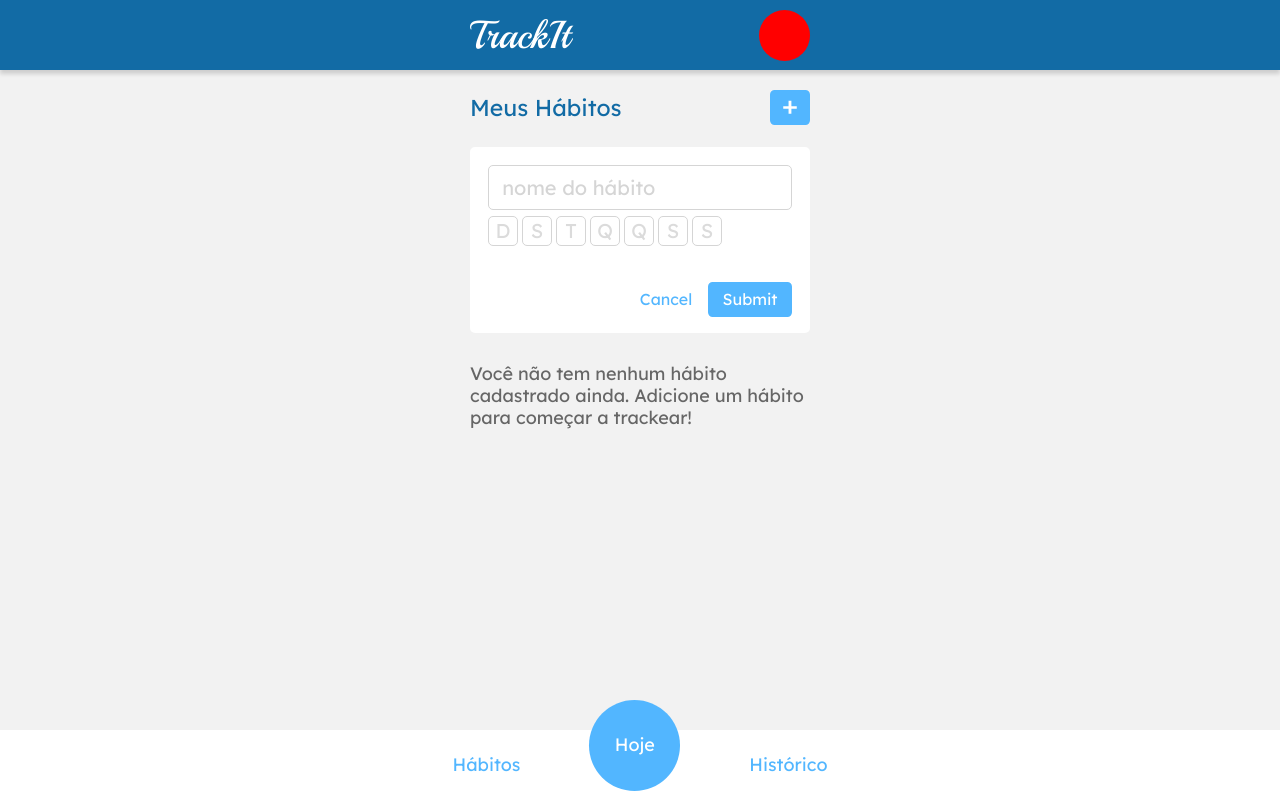
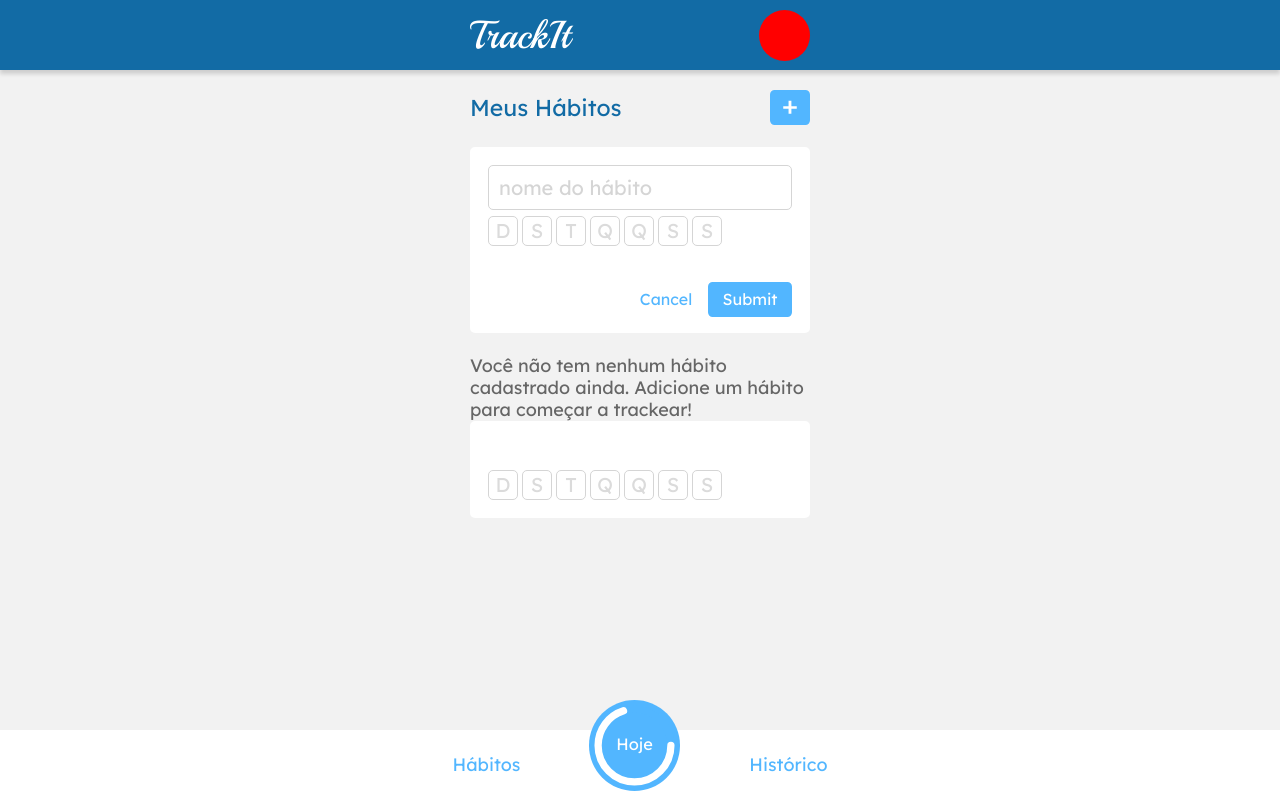
Before and after one commit to ffukamizu/track-it, a React (Vite) app: page /habitos in a window 1280 px wide. Built offline with nearby package versions, Linux system fonts and the light colour scheme.

Commit message:
Implemented habit container

```diff
--- a/package.json
+++ b/package.json
@@ -12,6 +12,7 @@
   "dependencies": {
     "axios": "^1.4.0",
     "react": "^18.2.0",
+    "react-circular-progressbar": "^2.1.0",
     "react-dom": "^18.2.0",
     "react-router-dom": "^6.11.2",
     "styled-components": "^5.3.11"
--- a/src/components/Footer.jsx
+++ b/src/components/Footer.jsx
@@ -1,14 +1,36 @@
 import styled from "styled-components";
+import "./../../node_modules/react-circular-progressbar/dist/styles.css";
 
+import { CircularProgressbar, buildStyles } from "react-circular-progressbar";
 import { Link } from "react-router-dom";
 
 export default function Footer() {
+    const percentage = 70;
+
     return (
         <PageFooter>
             <FooterContainer>
                 <Link to={`/habitos`}>Hábitos</Link>
                 <Link to={`/hoje`}>
-                    <ProgressIndicatorContainer>Hoje</ProgressIndicatorContainer>
+                    <ProgressIndicatorContainer>
+                        <CircularProgressbar
+                            background
+                            backgroundPadding={6}
+                            value={percentage}
+                            text={"Hoje"}
+                            styles={buildStyles({
+                                rotation: 0.25,
+                                strokeLinecap: "round",
+                                textSize: "18px",
+                                pathTransitionDuration: 0.5,
+                                pathColor: `rgba(255, 255, 255, 1)`,
+                                textColor: "#ffffff",
+                                trailColor: "#52B6FF",
+                                backgroundColor: "#52B6FF",
+                                transform: "rotate(0.25turn)",
+                            })}
+                        />
+                    </ProgressIndicatorContainer>
                 </Link>
                 <Link to={`/historico`}>Histórico</Link>
             </FooterContainer>
@@ -52,17 +74,5 @@ const FooterContainer = styled.nav`
 const ProgressIndicatorContainer = styled.div`
     width: 91px;
     height: 91px;
-    border-radius: 50px;
     margin-bottom: 40px;
-    font-family: "Lexend Deca";
-    font-style: normal;
-    font-weight: 400;
-    font-size: 18px;
-    line-height: 22px;
-    text-align: center;
-    background: #52b6ff;
-    color: #ffffff;
-    display: flex;
-    justify-content: center;
-    align-items: center;
 `;
--- /dev/null
+++ b/src/components/Habit.jsx
@@ -0,0 +1,64 @@
+import styled from "styled-components";
+
+export default function Habit() {
+    const weekDays = ["D", "S", "T", "Q", "Q", "S", "S"];
+
+    return (
+        <HabitContainer>
+            <HabitContent></HabitContent>
+            <WeekdayIndicator>
+                {weekDays.map((day, index) => (
+                    <DayButton type="button" key={index}>
+                        {day}
+                    </DayButton>
+                ))}
+            </WeekdayIndicator>
+        </HabitContainer>
+    );
+}
+
+const HabitContainer = styled.li`
+    background: #ffffff;
+    border-radius: 5px;
+    padding: 18px;
+    margin-bottom: 10px;
+`;
+
+const HabitContent = styled.p`
+    min-height: 25px;
+    width: 100%;
+    left: 32px;
+    top: 160px;
+    font-family: "Lexend Deca";
+    font-style: normal;
+    font-weight: 400;
+    font-size: 20px;
+    line-height: 25px;
+    color: #666666;
+    overflow-wrap: break-word;
+`;
+
+const WeekdayIndicator = styled.div`
+    height: 30px;
+    width: 100%;
+    margin-top: 6px;
+    display: flex;
+    justify-content: flex-start;
+    align-items: center;
+    gap: 4px;
+`;
+
+const DayButton = styled.button`
+    width: 30px;
+    height: 30px;
+    background: #ffffff;
+    border: 1px solid #d5d5d5;
+    border-radius: 5px;
+    box-sizing: border-box;
+    font-family: "Lexend Deca";
+    font-style: normal;
+    font-weight: 400;
+    font-size: 20px;
+    line-height: 25px;
+    color: #dbdbdb;
+`;
--- a/src/components/InputHabit.jsx
+++ b/src/components/InputHabit.jsx
@@ -5,7 +5,7 @@ export default function InputHabitModule() {
 
     return (
         <FormSection>
-            <InputHabit type='text' placeholder="  nome do hábito" required></InputHabit>
+            <InputHabit type='text' placeholder="nome do hábito" required></InputHabit>
             <WeekdayButtonContainer>
                 {weekDays.map((day, index) => (
                     <DayButton type='button' key={index}>{day}</DayButton>
@@ -21,10 +21,10 @@ export default function InputHabitModule() {
 
 const FormSection = styled.form`
     height: 150px;
-    margin-top: 22px;
     background: #ffffff;
     border-radius: 5px;
     padding: 18px;
+    margin-bottom: 22px;
     display: block; // show / hide here
 `;
 
@@ -40,9 +40,13 @@ const InputHabit = styled.input`
     font-weight: 400;
     font-size: 20px;
     line-height: 25px;
-    color: #dbdbdb;
+    color: #666666;
+    padding: 10px;
     ::placeholder {
         color: #d5d5d5;
+    }
+    :focus {
+        outline: 2px solid #d5d5d5;
     }
 `;
 
--- a/src/pages/HabitsPage.jsx
+++ b/src/pages/HabitsPage.jsx
@@ -4,6 +4,7 @@ import Plus from "./../../public/assets/plus.svg";
 import Header from "../components/Header";
 import Footer from "../components/Footer";
 import InputHabitModule from "../components/InputHabit";
+import Habit from "../components/Habit";
 
 export default function Habits() {
     return (
@@ -19,6 +20,9 @@ export default function Habits() {
                 </AddHabitContainer>
                 <InputHabitModule />
                 <NoHabitMessage>Você não tem nenhum hábito cadastrado ainda. Adicione um hábito para começar a trackear!</NoHabitMessage>
+                <HabitListContainer>
+                    <Habit />
+                </HabitListContainer>
             </ContentContainer>
             <HorizontalSeparator></HorizontalSeparator>
             <Footer />
@@ -49,6 +53,7 @@ const AddHabitContainer = styled.div`
     display: flex;
     justify-content: space-between;
     align-items: center;
+    margin-bottom: 22px;
     h2 {
         font-family: "Lexend Deca";
         font-style: normal;
@@ -74,7 +79,6 @@ const PlusButton = styled.button`
 const NoHabitMessage = styled.p`
     width: 340px;
     height: 74px;
-    margin-top: 30px;
     font-family: "Lexend Deca";
     font-style: normal;
     font-weight: 400;
@@ -83,6 +87,11 @@ const NoHabitMessage = styled.p`
     color: #666666;
 `;
 
+const HabitListContainer = styled.ul`
+    height: 100%;
+    width: 340px;
+`;
+
 const HorizontalSeparator = styled.div`
     height: 70px;
     width: 100%;
--- a/src/pages/LoginScreenPage.jsx
+++ b/src/pages/LoginScreenPage.jsx
@@ -12,8 +12,8 @@ export default function LoginScreen() {
         <PageBody>
             <img src={Logo} alt="Logo Icon" />
             <FormSection>
-                <Input type="email" placeholder="  email" required value={userEmail} onChange={setUserEmail}></Input>
-                <Input type="password" placeholder="  password" required value={userPassword} onChange={setUserPassword}></Input>
+                <Input type="email" placeholder="email" required value={userEmail} onChange={setUserEmail}></Input>
+                <Input type="password" placeholder="password" required value={userPassword} onChange={setUserPassword}></Input>
                 <SubmitButton type="submit" placeholder="Submit"></SubmitButton>
             </FormSection>
             <Link to={`/cadastro`}>
@@ -57,8 +57,13 @@ const Input = styled.input`
     font-weight: 400;
     font-size: 20px;
     line-height: 25px;
+    color: #666666;
+    padding: 10px;
     ::placeholder {
         color: #d5d5d5;
+    }
+    :focus {
+        outline: 2px solid #d5d5d5;
     }
 `;
 
--- a/src/pages/UserRegisterPage.jsx
+++ b/src/pages/UserRegisterPage.jsx
@@ -14,10 +14,10 @@ export default function UserRegister() {
         <PageBody>
             <img src={Logo} alt="Logo Icon" />
             <FormSection>
-                <Input type="email" placeholder="  email" required value={email} onChange={setEmail}></Input>
-                <Input type="password" placeholder="  password" required value={password} onChange={setPassword}></Input>
-                <Input type="text" placeholder="  name" required value={name} onChange={setName}></Input>
-                <Input type="text" placeholder="  photo" required value={photo} onChange={setPhoto}></Input>
+                <Input type="email" placeholder="email" required value={email} onChange={setEmail}></Input>
+                <Input type="password" placeholder="password" required value={password} onChange={setPassword}></Input>
+                <Input type="text" placeholder="name" required value={name} onChange={setName}></Input>
+                <Input type="text" placeholder="photo" required value={photo} onChange={setPhoto}></Input>
                 <SubmitButton type="submit" placeholder="Register"></SubmitButton>
             </FormSection>
             <Link to={`/`}>
@@ -61,8 +61,13 @@ const Input = styled.input`
     font-weight: 400;
     font-size: 20px;
     line-height: 25px;
+    color: #666666;
+    padding: 10px;
     ::placeholder {
         color: #d5d5d5;
+    }
+    :focus {
+        outline: 2px solid #d5d5d5;
     }
 `;
 
```
Also changed, not shown: 1 other file (tests, documents, lock files or other folders).
